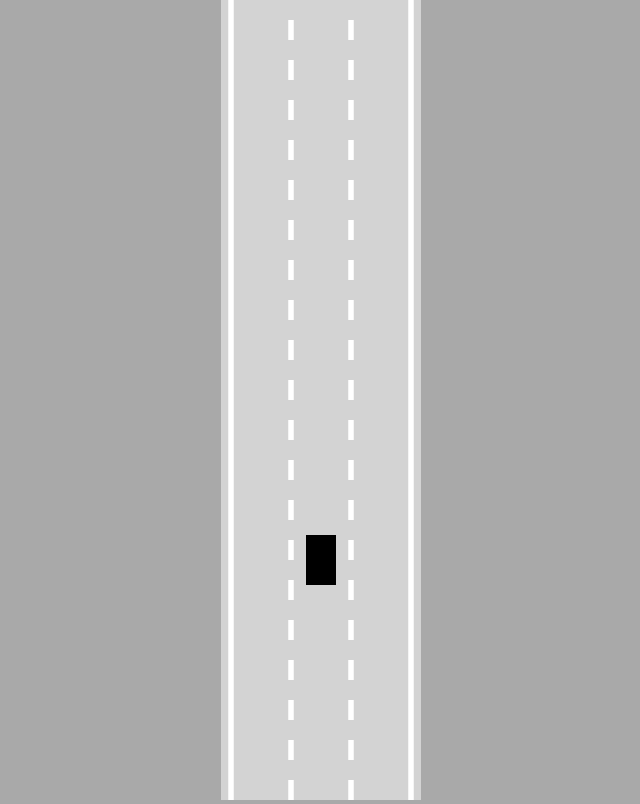
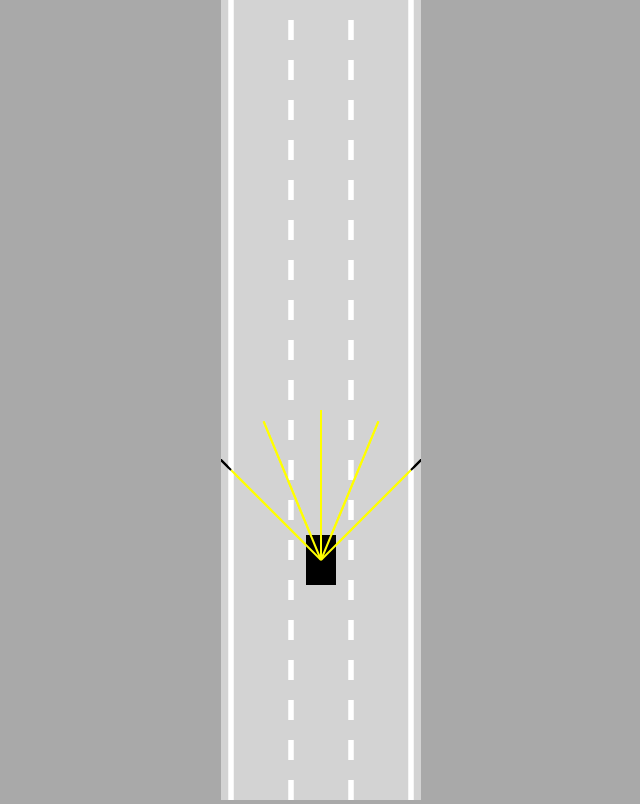
Before and after one commit to Lens101/Neural-net-self-driving-car-js, a plain HTML site: page index.html in a window 1280 px wide. Shown: the whole page, without its empty margins (319-959 px from the left). Drawn offline with Linux system fonts and the light colour scheme.

Commit message:
add getIntersection

```diff
--- a/car.js
+++ b/car.js
@@ -14,11 +14,13 @@ class Car {
     //limit maxSpeed problem with diagonal movement
     this.angle = 0;
 
+    this.sensor = new Sensor(this);
     this.controls = new Controls();
   }
 
-  update() {
+  update(roadBorders) {
     this.#move();
+    this.sensor.update(roadBorders);
   }
 
   #move() {
@@ -79,5 +81,6 @@ class Car {
 
     ctx.fill();
     ctx.restore();
+    this.sensor.draw(ctx);
   }
 }
--- a/index.html
+++ b/index.html
@@ -6,11 +6,11 @@
   </head>
   <body>
     <canvas id="myCanvas"></canvas>
+    <script src="sensor.js"></script>
     <script src="utils.js"></script>
     <script src="car.js"></script>
     <script src="controls.js"></script>
     <script src="road.js"></script>
-    <script src="sensor.js"></script>
     <script src="main.js"></script>
   </body>
 </html>
--- a/main.js
+++ b/main.js
@@ -9,7 +9,7 @@ const car = new Car(road.getLaneCenter(1), 100, 30, 50);
 animate();
 
 function animate() {
-  car.update();
+  car.update(road.borders);
   //resize canvas
   canvas.height = window.innerHeight;
   ctx.save();
--- a/utils.js
+++ b/utils.js
@@ -1,3 +1,23 @@
 function lerp(A, B, t) {
   return A + (B - A) * t;
 }
+
+function getIntersection(A, B, C, D) {
+  const tTop = (D.x - C.x) * (A.y - C.y) - (D.y - C.y) * (A.x - C.x);
+  const uTop = (C.y - A.y) * (A.x - B.x) - (C.x - A.x) * (A.y - B.y);
+  const bottom = (D.y - C.y) * (B.x - A.x) - (D.x - C.x) * (B.y - A.y);
+
+  if (bottom != 0) {
+    const t = tTop / bottom;
+    const u = uTop / bottom;
+    if (t >= 0 && t <= 1 && u >= 0 && u <= 1) {
+      return {
+        x: lerp(A.x, B.x, t),
+        y: lerp(A.y, B.y, t),
+        offset: t,
+      };
+    }
+  }
+
+  return null;
+}
```
